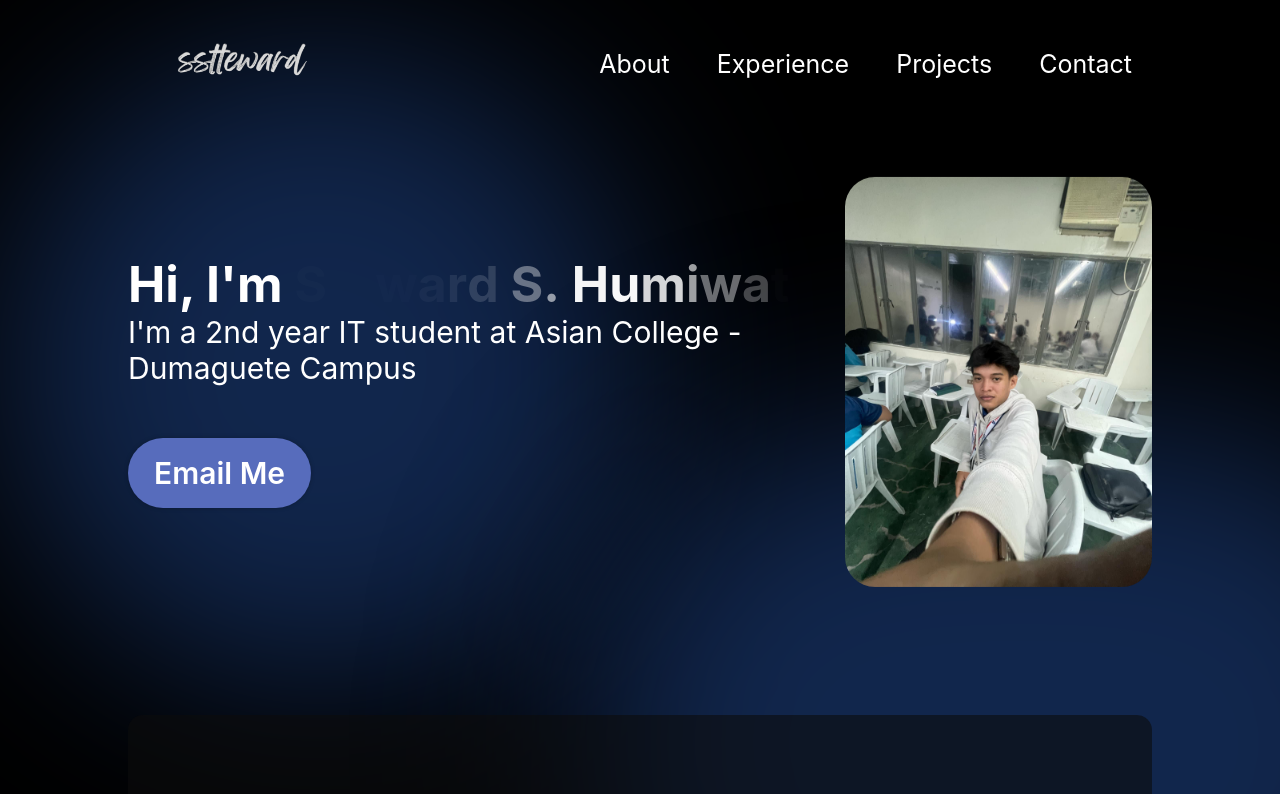
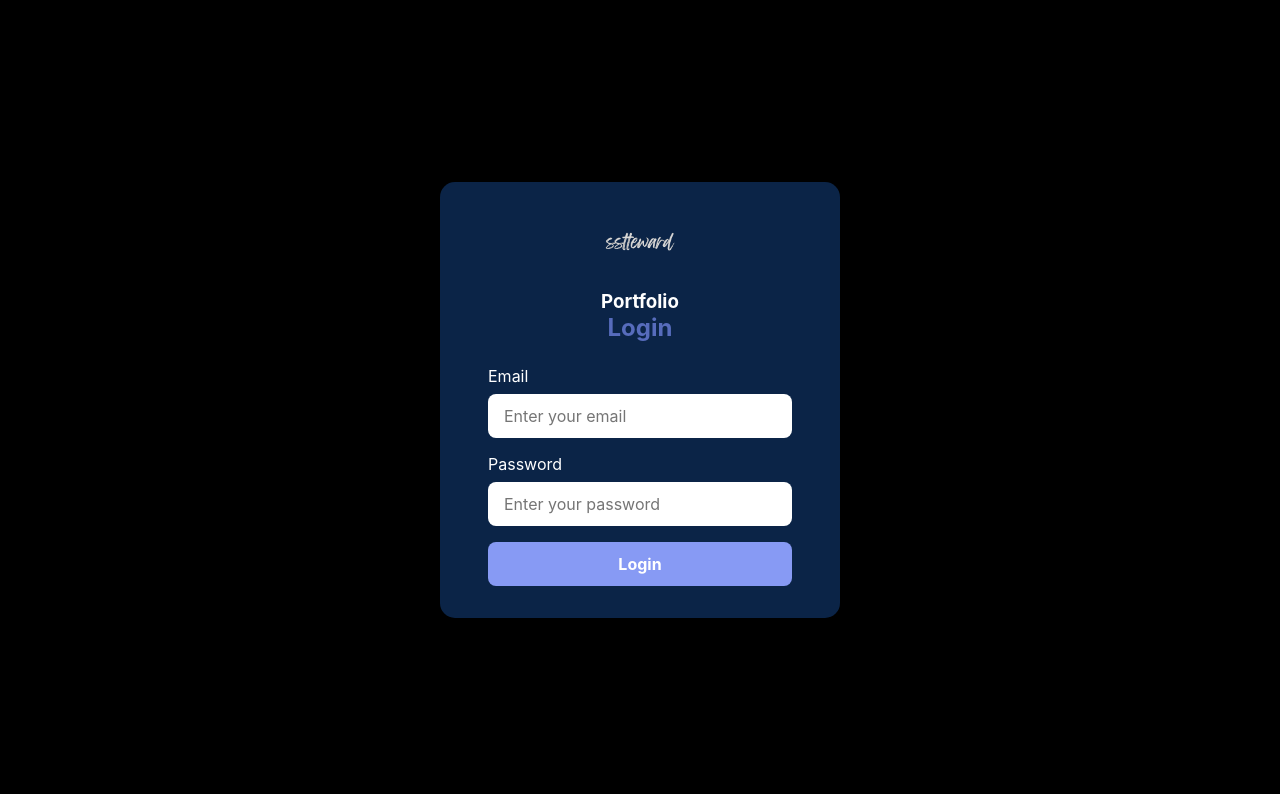
Before and after one commit to sstteeward/portfolio-website, a React (Vite) app: page / in a window 1280 px wide. Shown: the top 794 px of the page. Built offline with nearby package versions, Linux system fonts and the light colour scheme.

Commit message:
Added logins

```diff
--- a/src/App.jsx
+++ b/src/App.jsx
@@ -1,3 +1,4 @@
+import { useState } from "react";
 import styles from "./App.module.css";
 import { About } from "./sections/About/About";
 import { Contact } from "./sections/Contact/Contact";
@@ -5,20 +6,47 @@ import { Experience } from "./sections/Experience/Experience";
 import { Hero } from "./sections/Hero/Hero";
 import { Navbar } from "./sections/Navbar/Navbar";
 import { Projects } from "./sections/Projects/Projects";
-
+import { Login } from "./sections/Login/login";
+import { BrowserRouter as Router, Routes, Route, Navigate } from "react-router-dom";
 
 function App() {
+  const [isLoggedIn, setIsLoggedIn] = useState(false);
+
+  const handleLoginSuccess = () => {
+    setIsLoggedIn(true);
+  };
 
   return (
     <div className={styles.App}>
+      <Router>
+        <Routes>
+          <Route
+            path="/"
+            element={
+              isLoggedIn ? <Navigate to="/home" /> : <Login onLogin={handleLoginSuccess} />
+            }
+          />
+          <Route
+            path="/home"
+            element={
+              isLoggedIn ? (
+                <>
                   <Navbar />
                   <Hero />
                   <About />
                   <Experience />
                   <Projects />
                   <Contact />
-     </div>
+                </>
+              ) : (
+                <Navigate to="/" />
               )
             }
+          />
+        </Routes>
+      </Router>
+    </div>
+  );
+}
 
-export default App
+export default App;
--- a/src/data/projects.json
+++ b/src/data/projects.json
@@ -1,7 +1,7 @@
 [
     {
       "title": " Re-creating website in the react.js ",
-      "imageSrc": "projects/project.png",
+      "imageSrc": "image.png",
       "description": "This is a prelim exam laboratory activity.",
       "skills": ["React"],
       "demo": "https://humiwat-prelim.netlify.app/",
--- /dev/null
+++ b/src/sections/Login/Login.jsx
@@ -0,0 +1,55 @@
+import React, { useState } from "react";
+import { useNavigate } from "react-router-dom";
+import styles from "./Login.module.css";
+
+export const Login = ({ onLogin }) => {
+  const [email, setEmail] = useState("");
+  const [password, setPassword] = useState("");
+  const navigate = useNavigate();
+
+  const handleSubmit = (e) => {
+    e.preventDefault();
+
+    if (email === "stewardhumiwat@gmail.com" && password === "sstteward") {
+      onLogin();
+      navigate("/home");
+    } else {
+      alert("Invalid login credentials");
+    }
+  };
+
+  return (
+
+   <div className={styles.loginContainer}>
+
+  <form className={styles.loginForm} onSubmit={handleSubmit}>
+    <div className={styles.logoWrapper}>
+    <img src="sstteward.png" alt="Logo" className={styles.logo} />
+  </div>
+   <h3>Portfolio</h3>
+    <h2 className={styles.title}>Login</h2>
+
+    <label>Email</label>
+    <input
+      type="email"
+      placeholder="Enter your email"
+      value={email}
+      onChange={(e) => setEmail(e.target.value)}
+      required
+    />
+
+    <label>Password</label>
+    <input
+      type="password"
+      placeholder="Enter your password"
+      value={password}
+      onChange={(e) => setPassword(e.target.value)}
+      required
+    />
+
+    <button type="submit" className={styles.loginButton}>Login</button>
+  </form>
+</div>
+
+  );
+};
--- /dev/null
+++ b/src/sections/Login/Login.module.css
@@ -0,0 +1,67 @@
+@import "../../vars.css";
+
+.loginContainer {
+  display: flex;
+  justify-content: center;
+  align-items: center;
+  height: 100vh;
+  background: var(--color-bg);
+}
+
+.loginForm {
+  background-color: var(--color-dark);
+  padding: 2rem 3rem;
+  border-radius: 15px;
+  box-shadow: 0 8px 16px rgba(0,0,0,0.3);
+  width: 100%;
+  max-width: 400px;
+  color: var(--color-text);
+}
+
+.title {
+  text-align: center;
+  margin-bottom: 1.5rem;
+  color: var(--color-primary);
+}
+
+input {
+  width: 100%;
+  padding: 0.75rem 1rem;
+  margin: 0.5rem 0 1rem 0;
+  border: none;
+  border-radius: 8px;
+  font-size: 1rem;
+}
+
+button.loginButton {
+  width: 100%;
+  padding: 0.75rem;
+  background-color: var(--color-secondary);
+  color: white;
+  border: none;
+  border-radius: 8px;
+  font-weight: bold;
+  font-size: 1rem;
+  transition: background 0.3s;
+}
+
+button.loginButton:hover {
+  background-color: var(--color-primary);
+  cursor: pointer;
+}
+
+.logoWrapper {
+  display: flex;
+  justify-content: center;
+  margin-bottom: 20px;
+}
+
+.logo {
+  width: 100px; /* adjust as needed */
+  height: auto;
+}
+
+h3 {
+  text-align: center;
+  margin-top: 1rem;
+}
--- a/src/sections/Navbar/Navbar.jsx
+++ b/src/sections/Navbar/Navbar.jsx
@@ -37,6 +37,7 @@ export const Navbar = () => {
           <li>
             <a href="#contact">Contact</a>
           </li>
+
         </ul>
       </div>
     </nav>
--- a/src/sections/Navbar/Navbar.module.css
+++ b/src/sections/Navbar/Navbar.module.css
@@ -88,3 +88,19 @@
     z-index: 1;
   }
 }
+
+.logoutButton {
+  background-color: #e74c3c;
+  color: white;
+  border: none;
+  padding: 8px 16px;
+  border-radius: 6px;
+  font-weight: bold;
+  cursor: pointer;
+  transition: background-color 0.3s ease;
+  margin-left: 10px;
+}
+
+.logoutButton:hover {
+  background-color: #c0392b;
+}
--- a/src/sections/Projects/ProjectCard.jsx
+++ b/src/sections/Projects/ProjectCard.jsx
@@ -9,7 +9,7 @@ export const ProjectCard = ({
   return (
     <div className={styles.container}>
       <img
-        src={getImageUrl("image.png")}
+        src={getImageUrl("sstteward.png")}
         alt={`Image of ${title}`}
         className={styles.image}
       />
```
Lines whose indentation alone changed are shown as unchanged.
